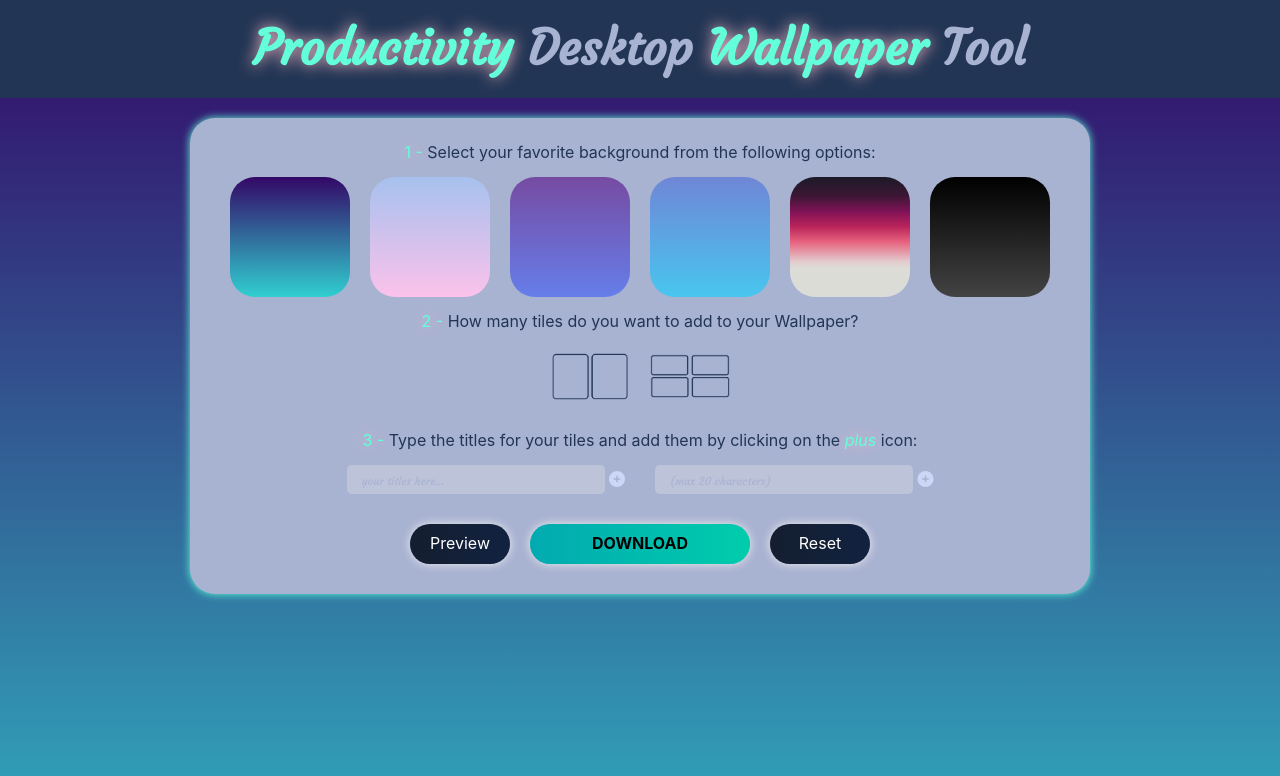
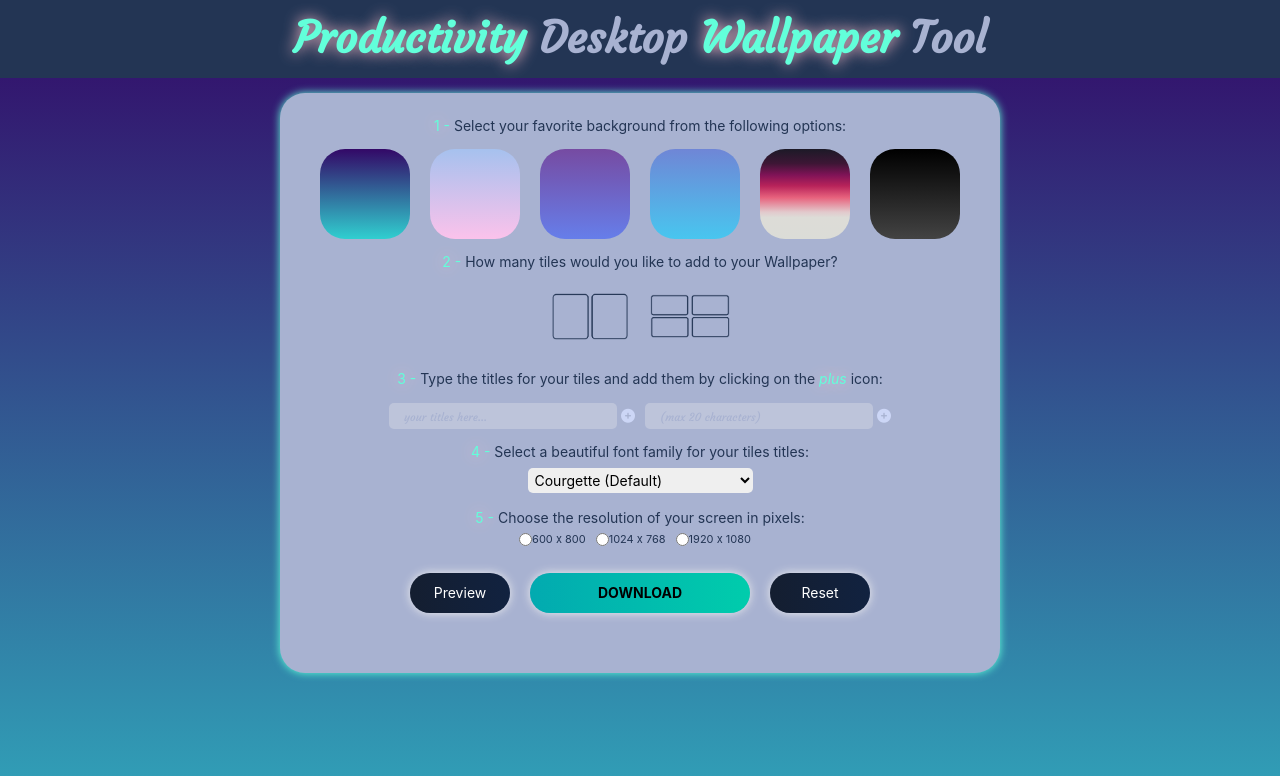
Before and after one commit to julian-c-dev/WEB_tool_productivity_wppr, a plain HTML site: page playground/playground.html in a window 1280 px wide. Drawn offline with Linux system fonts and the light colour scheme.

Commit message:
Fixed layout issues.

```diff
--- a/app/css/_04-elements.scss
+++ b/app/css/_04-elements.scss
@@ -19,7 +19,7 @@ body {
   color: $light-slate;
   font-family: -apple-system, BlinkMacSystemFont, "Segoe UI", Roboto, Oxygen,
     Ubuntu, Cantarell, "Open Sans", "Helvetica Neue", sans-serif;
-  font-size: 1.6rem;
+  font-size: 1.4rem;
   line-height: 1.2;
 }
 
@@ -27,7 +27,7 @@ h1 {
   text-align: center;
   margin: 0 auto;
   font-family: "Courgette";
-  font-size: 4.8rem;
+  font-size: 4.3rem;
 }
 
 span {
--- a/app/css/_05-objects.scss
+++ b/app/css/_05-objects.scss
@@ -12,7 +12,7 @@
 }
 
 .banner {
-  padding: 2rem 0;
+  padding: 1.3rem 0;
   background-color: $lightest-navy;
   background-size: cover;
 }
--- a/app/css/_comp-generate.scss
+++ b/app/css/_comp-generate.scss
@@ -3,9 +3,9 @@
   background-color: $light-slate;
   border-radius: 25px;
   box-shadow: 0 0 8px $green;
-  margin: 2rem auto;
+  margin: 1.5rem auto;
   display: inline-block;
-  max-height: 627px;
+  height: 580px;
 }
 
 .tool__content {
@@ -99,14 +99,14 @@
   }
   @media screen and(min-width:410px) {
     .tool__selection {
-      width: 8rem;
-      height: 8rem;
+      width: 6rem;
+      height: 6 rem;
     }
   }
   @media screen and(min-width:900px) {
     .tool__selection {
-      width: 12rem;
-      height: 12rem;
+      width: 9rem;
+      height: 9rem;
     }
   }
 }
@@ -124,7 +124,7 @@
   margin-top: 1rem;
   display: grid;
   grid-template-columns: repeat(2, 1fr);
-  gap: 1rem 3rem;
+  gap: 0.5rem 1rem;
 
   .tool__input-tiles {
     display: flex;
@@ -154,34 +154,24 @@
 }
 
 .tool__sizes {
-  margin: 0.1rem 1rem;
+  margin: 0.1rem 1rem 0.7rem 1rem;
   .tool__radios {
     display: flex;
-    flex-flow: column;
+    flex-flow: row;
     justify-content: center;
-    align-items: flex-start;
+    align-items: center;
     label {
-      font-size: 1.5rem;
+      font-size: 1.1rem;
       padding: 0 1rem 0 0;
       &:hover {
         color: $green;
-        font-weight: bold;
       }
+    }
+    .radio-group {
+      display: flex;
+      flex-flow: row;
+      justify-content: center;
+      align-items: center;
     }
   }
 }
-
-@media screen and(min-width:460px) {
-  .tool__sizes {
-    .tool__radios {
-      flex-flow: row;
-    }
-  }
-}
-
-.tool__footer {
-  button {
-    display: inline-block;
-    text-align: center;
-  }
-}
--- a/playground/playground.html
+++ b/playground/playground.html
@@ -42,7 +42,7 @@
             </ul>
             <!-- ~ section: Number_TILES -->
             <p>
-              <span>2 - </span> How many tiles do you want to add to your
+              <span>2 - </span> How many tiles would you like to add to your
               Wallpaper?
             </p>
             <ul class="tool__screens">
@@ -139,24 +139,24 @@
               </div>
             </div>
 
-            <!-- ~ section: FONTS
+            <!-- ~ section: FONTS -->
             <p>
-              <span>3 - </span> Select a beautiful font family for your tiles
+              <span>4 - </span> Select a beautiful font family for your tiles
               titles:
             </p>
             <div class="tool__fonts">
               <select id="fonts">
                 <option for="fonts" value="font1" name="font">
-                  Sans-Serif
+                  Courgette (Default)
                 </option>
                 <option for="fonts" value="font2" name="font">Serif</option>
                 <option for="fonts" value="font3" name="font">Monospace</option>
               </select>
-            </div>-->
+            </div>
 
-            <!-- ~ section: RESOLUTION
+            <!-- ~ section: RESOLUTION -->
             <p>
-              <span>4 - </span> Choose the resolution of your screen in pixels:
+              <span>5 - </span> Choose the resolution of your screen in pixels:
             </p>
             <div class="tool__sizes">
               <div class="tool__radios">
@@ -173,7 +173,7 @@
                   <label for="1920">1920 x 1080</label>
                 </div>
               </div>
-            </div>-->
+            </div>
             <!-- ~ section: BUTTONS -->
             <div class="groupBtn">
               <button
```
Also changed, not shown: app/css/import.css, 1 other file.
